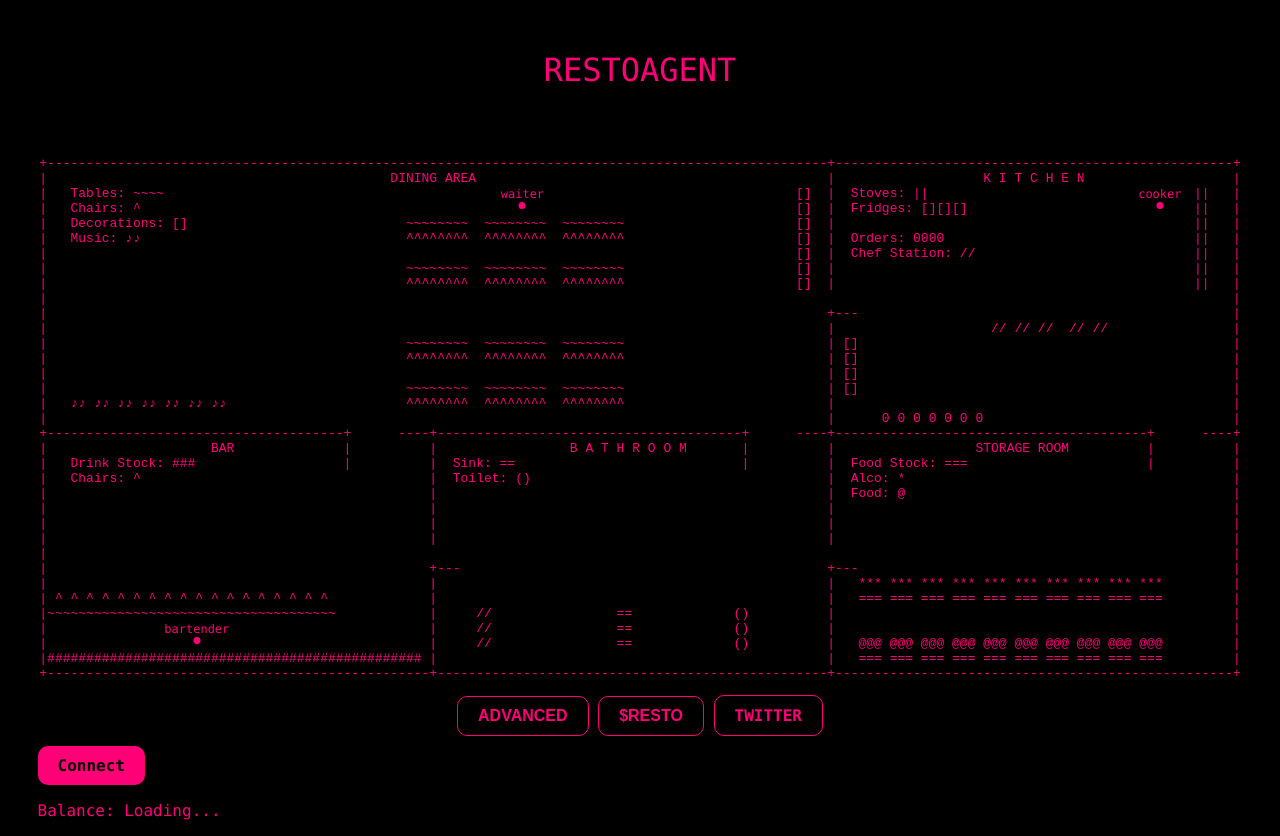
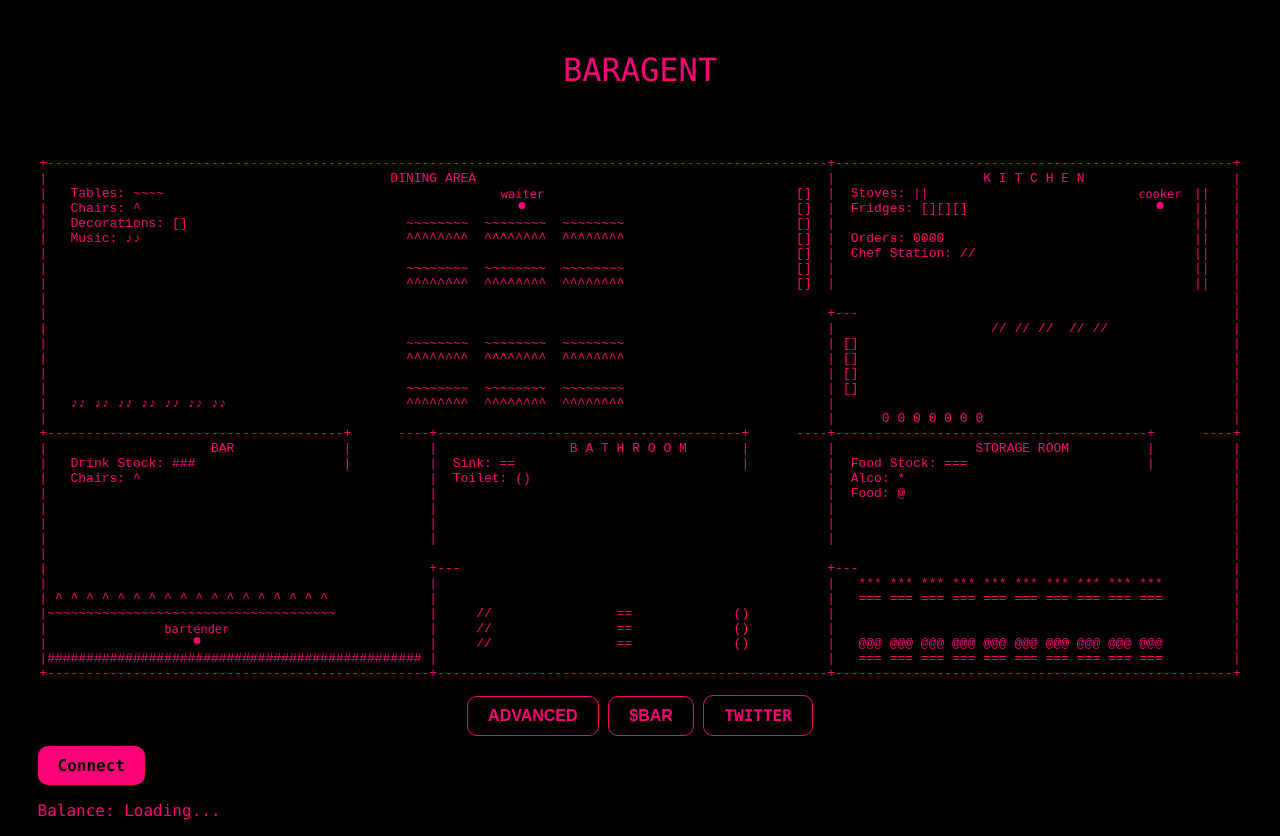
Before and after one commit to Vlad-Vishnevskii/RESTOAGENT, a plain HTML site: page index.html in a window 1280 px wide. Drawn offline with Linux system fonts and the light colour scheme.

Commit message:
change namne

```diff
--- a/index.html
+++ b/index.html
@@ -5,12 +5,12 @@
     <meta name="viewport" content="width=device-width, initial-scale=1.0">
     <link rel="icon" href="/icons/favicon.ico" type="image/x-icon">
     <link rel="stylesheet" href="./style.css">
-    <title>RESTOAGENT</title>
+    <title>BARAGENT</title>
 </head>
 <body>
     <div class="preloader" id="preloader">
         <div>
-            <h1 style="text-align: center;">RESTOAGENT</h1>
+            <h1 style="text-align: center;">BARAGENT</h1>
             <div class="progress-bar">
                 <div class="progress-bar-fill" id="progressBarFill"></div>
             </div>
@@ -22,7 +22,7 @@
     </div>
     <header>
        <h1 class="main-title">
-         RESTOAGENT
+         BARAGENT
        </h1>
     </header>
     <main class="content">
@@ -73,8 +73,8 @@
     <!-- Кнопка для открытия модального окна -->
     <div>
         <button id="openModal">Advanced</button>
-        <button>$RESTO</button>
-        <a class="link" href="">Twitter</a>
+        <button>$BAR</button>
+        <a class="link" href="https://x.com/baragentaisol">Twitter</a>
     </div>
 
     <div class="container">
@@ -87,7 +87,7 @@
     <div id="modal" class="modal">
         <div class="modal-content">
             <span class="close-button" id="closeModal">&times;</span>
-            <h2 class="title">Welcome to RESTOAGENT Synchronization complete...</h2>
+            <h2 class="title">Welcome to BARAGENT Synchronization complete...</h2>
             <div id="modalText"></div>
 
         </div>
```
